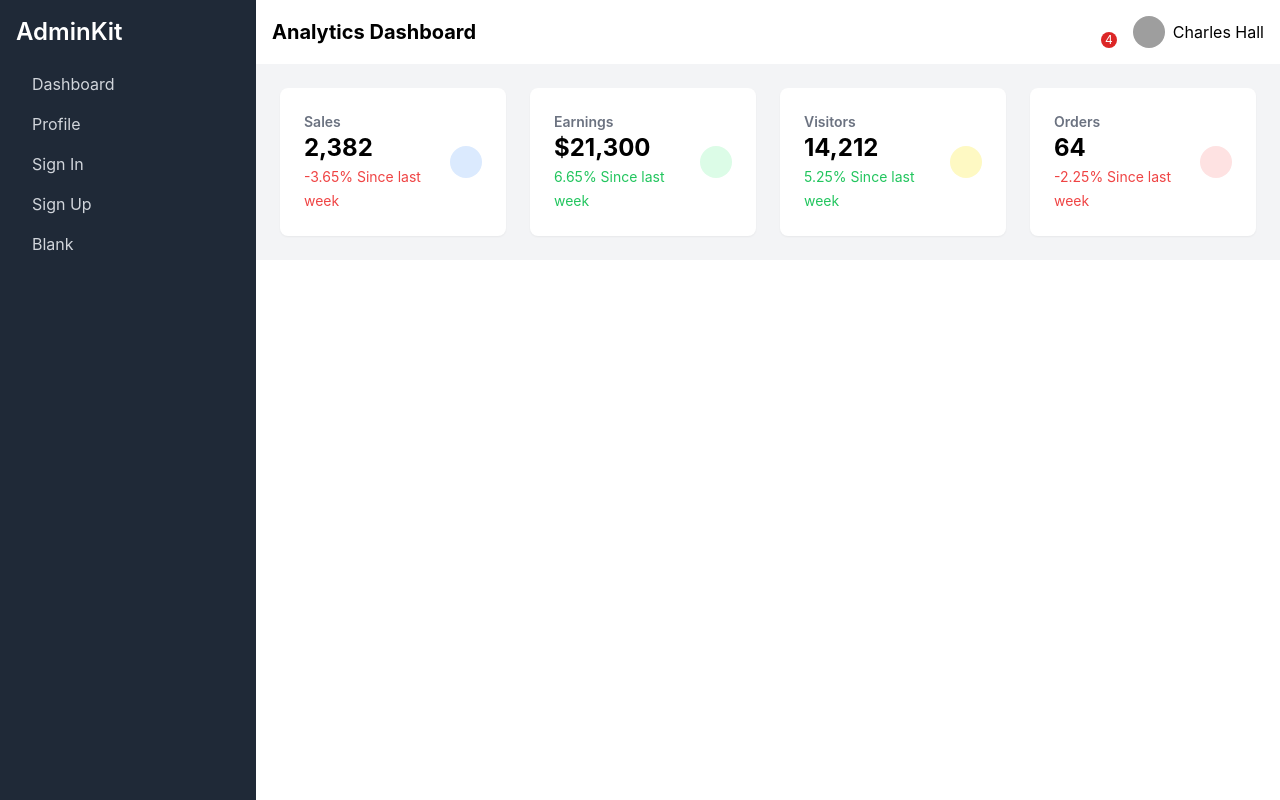
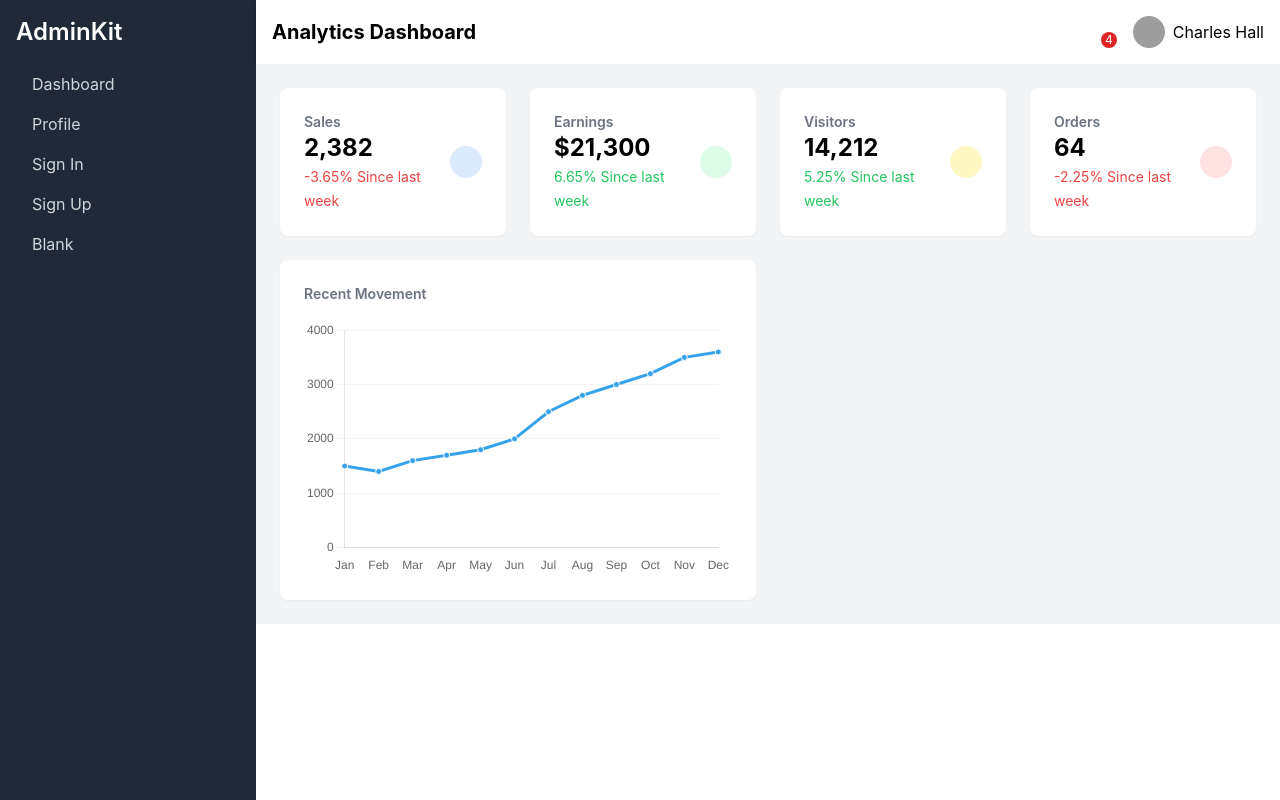
Before and after one commit to Adeel940/Assignment-2-BSCS21008, a React (Create React App) app: page / in a window 1280 px wide. Built offline with nearby package versions, Linux system fonts and the light colour scheme; grey boxes are pictures that could not be loaded.

Commit message:
import charts and add line chart

```diff
--- a/package.json
+++ b/package.json
@@ -6,7 +6,9 @@
     "@testing-library/jest-dom": "^5.17.0",
     "@testing-library/react": "^13.4.0",
     "@testing-library/user-event": "^13.5.0",
+    "chart.js": "^4.4.4",
     "react": "^18.3.1",
+    "react-chartjs-2": "^5.2.0",
     "react-dom": "^18.3.1",
     "react-router-dom": "^6.26.2",
     "react-scripts": "5.0.1",
--- a/src/Dashboard.js
+++ b/src/Dashboard.js
@@ -2,6 +2,8 @@ import React from 'react';
 import DashboardCard from './components/DashboardCard';
 import NavBar from './components/navBar';
 import SideBar from './components/sideBar';
+import RecentMovement from './components/RecentMovement';
+
 
 const Dashboard = () => {
     return (
@@ -40,7 +42,11 @@ const Dashboard = () => {
                             color="bg-red-100"
                         />
                     </div>
-                    {/* Add more components like Chart or Recent Movement here */}
+
+                    <div className="grid grid-cols-1 lg:grid-cols-2 gap-6 mt-6">
+                        <RecentMovement />
+
+                    </div>
                 </div>
             </div>
         </div>
--- /dev/null
+++ b/src/components/RecentMovement.js
@@ -0,0 +1,63 @@
+import React from 'react';
+import { Line } from 'react-chartjs-2';
+import { Chart as ChartJS, LineElement, PointElement, LinearScale, CategoryScale } from 'chart.js';
+
+// Register the necessary components
+ChartJS.register(LineElement, PointElement, LinearScale, CategoryScale);
+
+const RecentMovement = () => {
+    // Data for the chart
+    const data = {
+        labels: ['Jan', 'Feb', 'Mar', 'Apr', 'May', 'Jun', 'Jul', 'Aug', 'Sep', 'Oct', 'Nov', 'Dec'],
+        datasets: [
+            {
+                label: 'Recent Movement',
+                data: [1500, 1400, 1600, 1700, 1800, 2000, 2500, 2800, 3000, 3200, 3500, 3600],
+                fill: true,
+                backgroundColor: 'rgba(54, 162, 235, 0.2)', // Light blue gradient
+                borderColor: 'rgba(54, 162, 235, 1)', // Blue line
+                pointBackgroundColor: 'rgba(54, 162, 235, 1)',
+                pointBorderColor: '#fff',
+                pointHoverBackgroundColor: '#fff',
+                pointHoverBorderColor: 'rgba(54, 162, 235, 1)',
+            },
+        ],
+    };
+
+    // Options for customizing the chart
+    const options = {
+        maintainAspectRatio: false,
+        scales: {
+            y: {
+                beginAtZero: true,
+                max: 4000,
+                ticks: {
+                    stepSize: 1000,
+                    callback: function (value) {
+                        return value;
+                    },
+                },
+                grid: {
+                    display: true,
+                    color: 'rgba(200, 200, 200, 0.2)',
+                },
+            },
+            x: {
+                grid: {
+                    display: false,
+                },
+            },
+        },
+    };
+
+    return (
+        <div className="bg-white p-6 rounded-lg shadow-sm">
+            <h3 className="text-gray-500 text-sm font-semibold mb-4">Recent Movement</h3>
+            <div className="relative h-64">
+                <Line data={data} options={options} />
+            </div>
+        </div>
+    );
+};
+
+export default RecentMovement;
```
Also changed, not shown: 1 other file (tests, documents, lock files or other folders).
